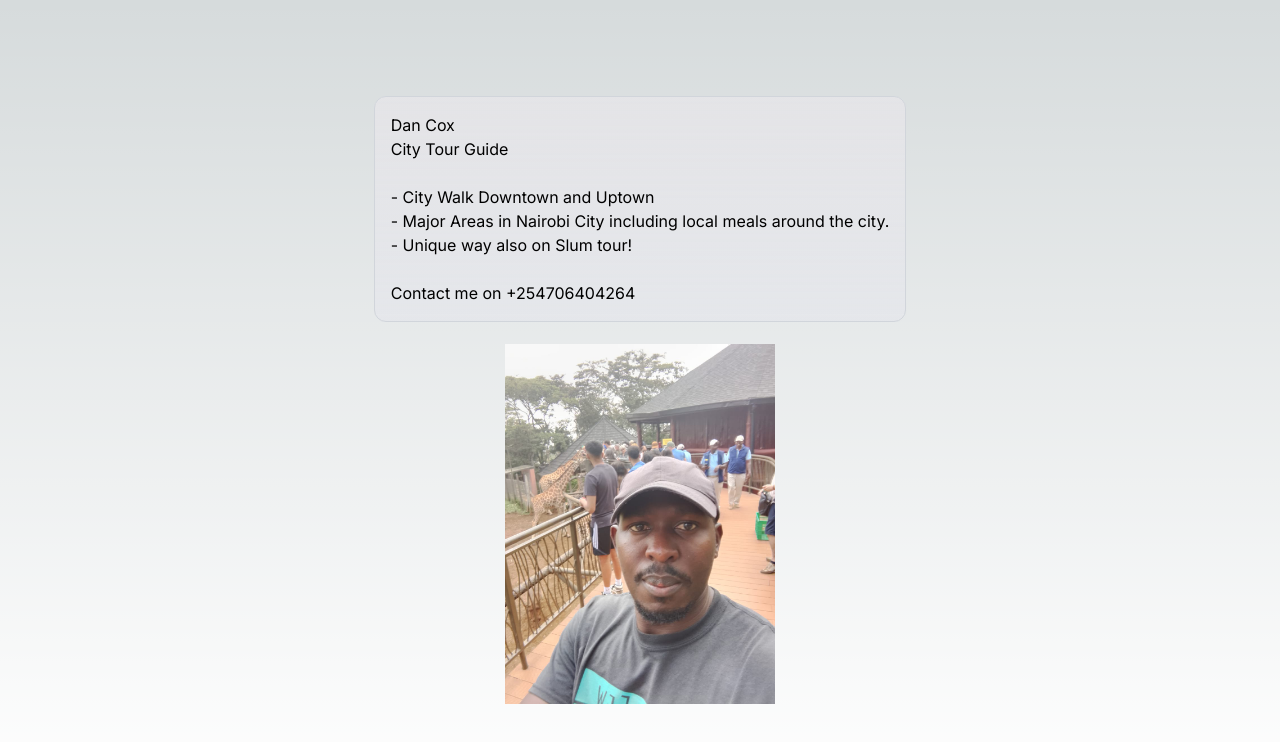
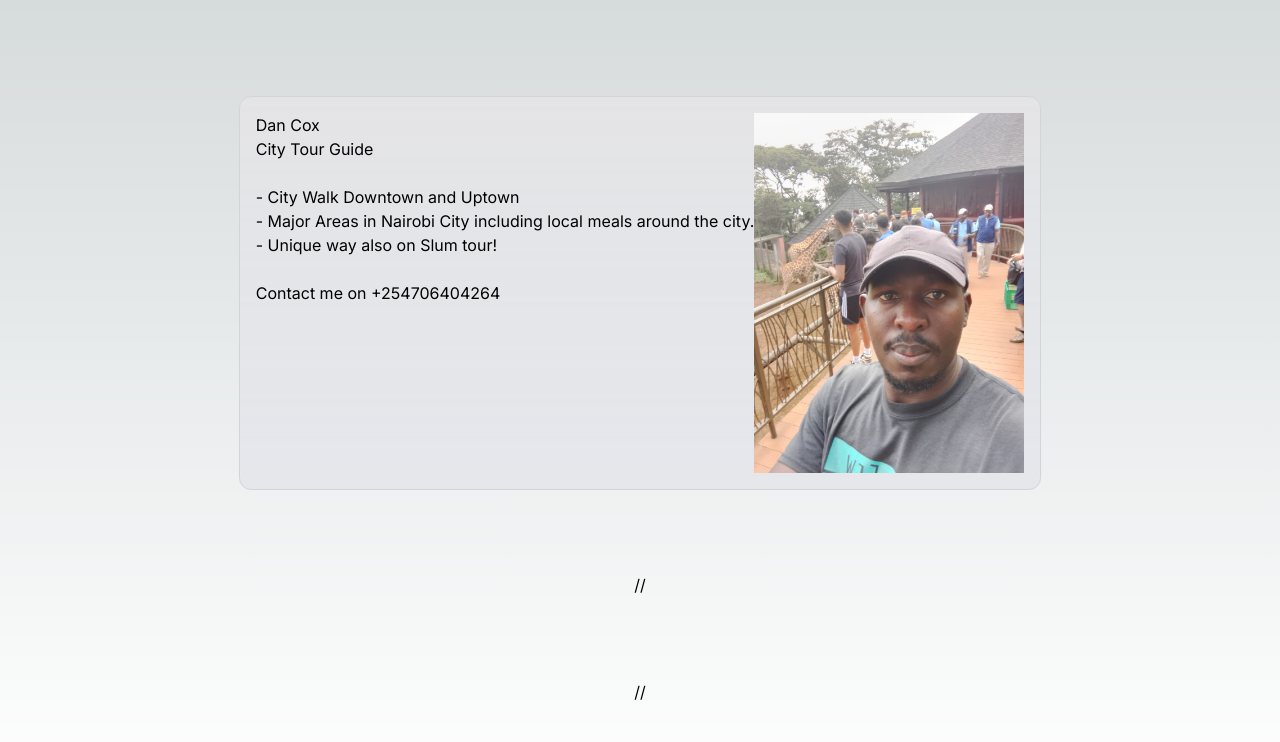
Before and after one commit to djimmo/nairobi-tours, a Next.js app: page / in a window 1280 px wide. Shown: the top 742 px of the page. Built offline with nearby package versions, Linux system fonts and the light colour scheme.

Commit message:
Update page.tsx

```diff
--- a/app/page.tsx
+++ b/app/page.tsx
@@ -13,7 +13,17 @@ export default function Home() {
           - City Walk Downtown and Uptown <br/>
           - Major Areas in Nairobi City including local meals around the city. <br/>
           - Unique way also on Slum tour! <br/> <br/>
-          Contact me on +254706404264
+          Contact me on +254706404264 <br/><br/>
+        <Image
+          className="relative"
+          src="/dan.jpeg"
+          alt="Dan Cox"
+          width={270}
+          height={480}
+          priority
+        />
+
+
         </p>
 {/*         <div className="fixed bottom-0 left-0 flex h-48 w-full items-end justify-center bg-gradient-to-t from-white via-white dark:from-black dark:via-black lg:static lg:h-auto lg:w-auto lg:bg-none">
           <a
@@ -35,16 +45,9 @@ export default function Home() {
         </div> */}
 {/*       </div> */}
 
-      <div className="relative flex place-items-center">
-        <Image
-          className="relative"
-          src="/dan.jpeg"
-          alt="Dan Cox"
-          width={270}
-          height={480}
-          priority
-        />
-      </div>
+      // <div className="relative flex place-items-center">
+
+      // </div>
 
 {/*       <div className="mb-32 grid text-center lg:max-w-5xl lg:w-full lg:mb-0 lg:grid-cols-4 lg:text-left">
         <a
```
